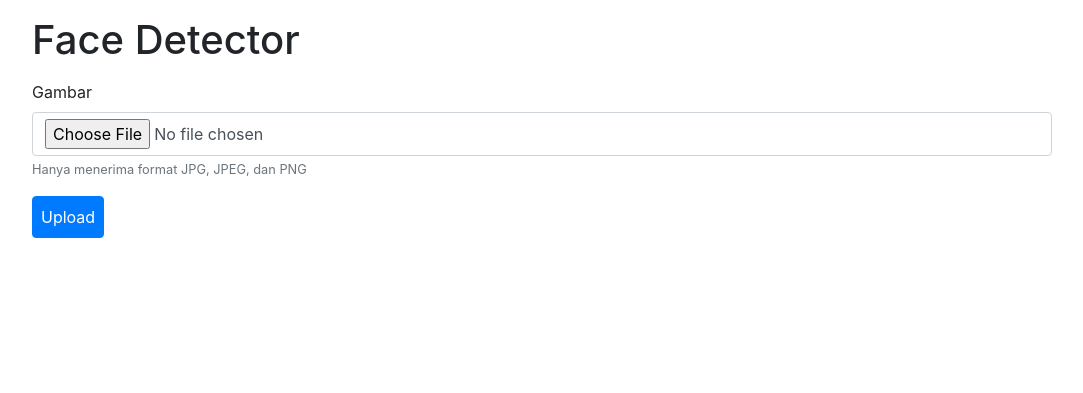
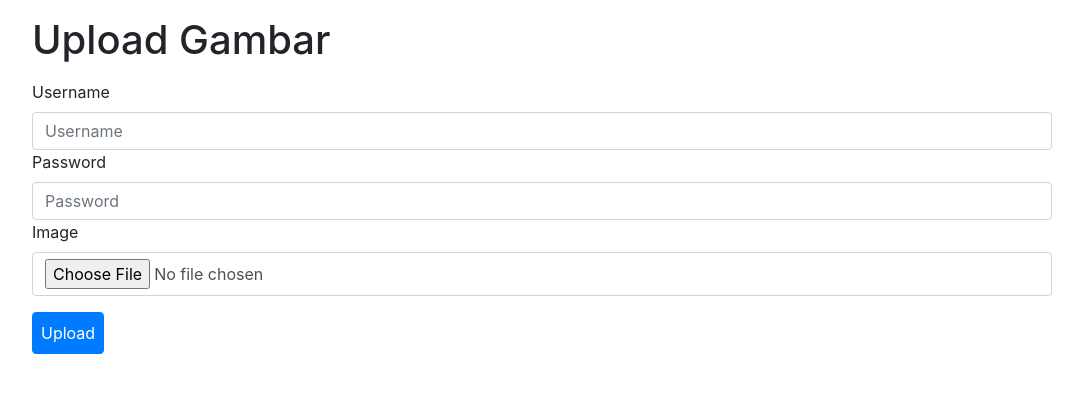
Before and after one commit to Juwita14/Tugas_PWEB_0051, a PHP site: page /upload.php in a window 1280 px wide. Shown: the top 393 px of the page, without its empty margins (98-1181 px from the left). Run offline with PHP 8.4, Linux system fonts and the light colour scheme; the visitor is signed in with stand-in values (Sample User, id 1); data that the repository does not hold is empty; some libraries are stand-ins or nearby versions.

Commit message:
nambahin di form upload username sama password

```diff
--- a/upload.php
+++ b/upload.php
@@ -1,4 +1,5 @@
-<?php session_start();?>
+<?php session_start();
+include "koneksi.php";?>
 <!DOCTYPE html>
 <html>
     <head>
@@ -21,12 +22,15 @@ if(isset($_SESSION['username']) && !empty($_SESSION['username'])) {
 
 <div class="container-fluid">
         <div class="col-md-12 mt-3">
-            <h1 class="col-md-12 mb-3">Face Detector</h1>
+            <h1 class="col-md-12 mb-3">Upload Gambar</h1>
             <form action="result.php" method="POST" enctype="multipart/form-data">
                 <div class="col-md-12 form-group">
-                    <label>Gambar</label>
+                    <label>Username</label>
+        	            <input type="text" class="form-control" name="username" placeholder="Username">
+    	            <label>Password</label>
+        	            <input type="text" class="form-control" name="password" placeholder="Password">
+                    <label>Image</label>
                     <input type="file" name="image" class="form-control">
-                    <small class="text-muted">Hanya menerima format JPG, JPEG, dan PNG</small>
                 </div>
                 <div class="col-md-3 my-3">
                     <input type="submit" class="btn btn-primary p-2" value="Upload">
```
Also changed, not shown: result.php (+11 -8 lines).
